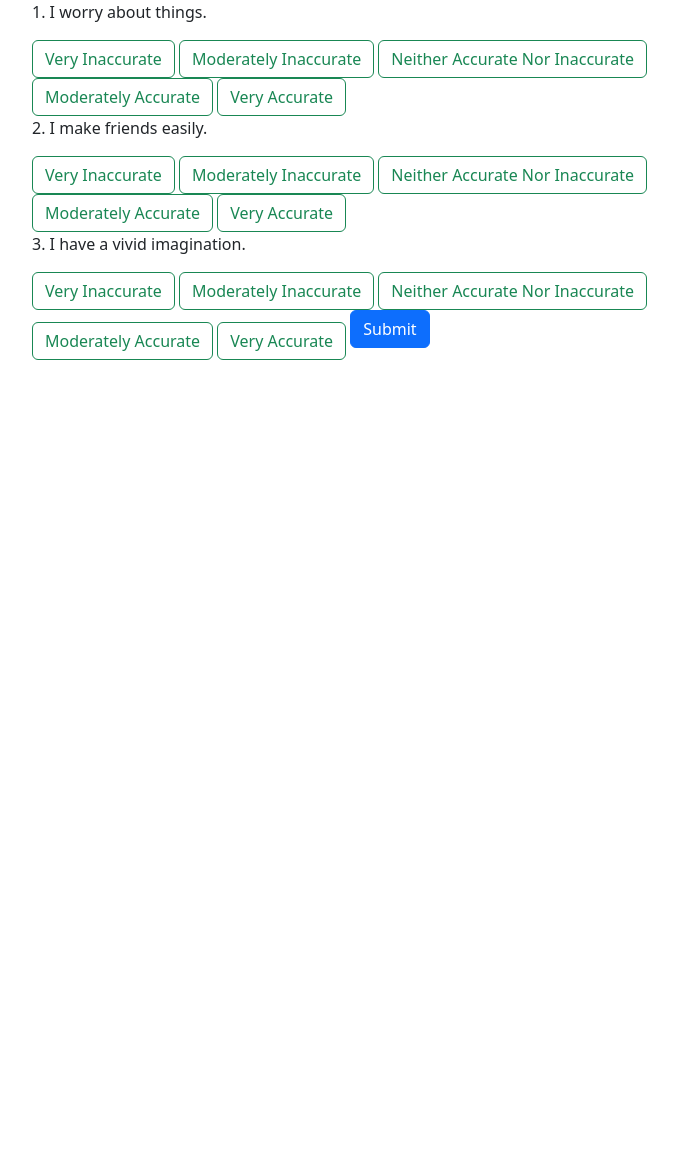
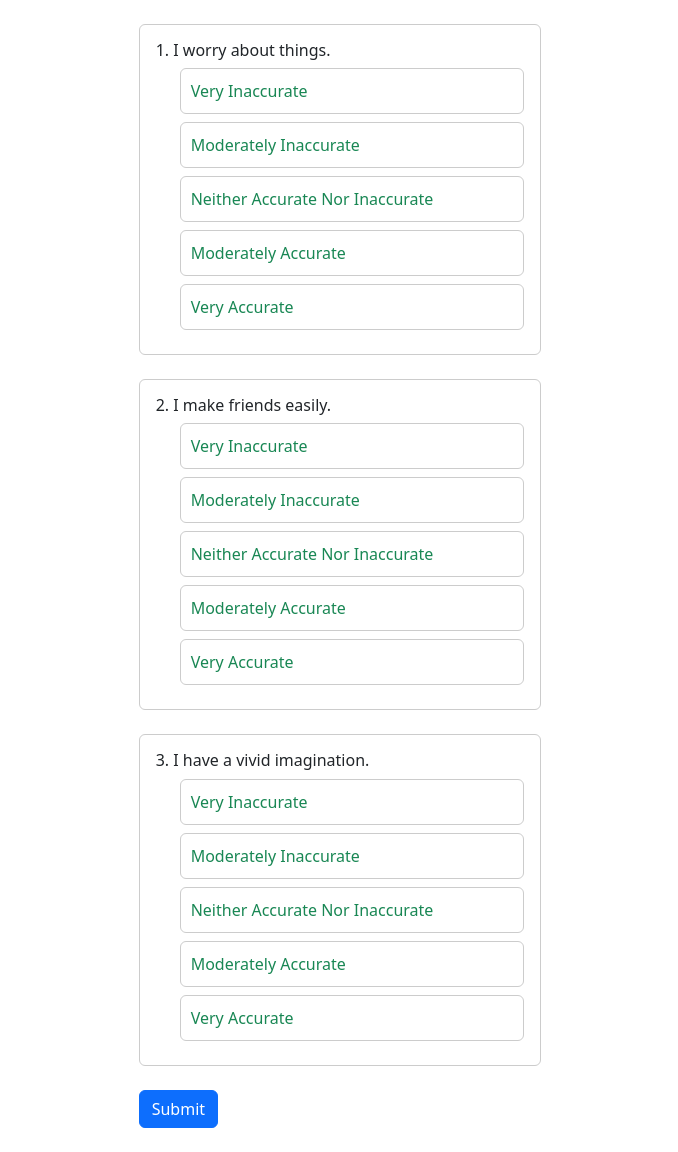
Before and after one commit to Tantan1939/surveyform, a Django app: page / in a window 1280 px wide. Shown: the whole page, without its empty margins (300-978 px from the left). Before the commit the page ends 360 px from the top, so only its background shows below. Run offline with Django 5.2, Linux system fonts and the light colour scheme.

Commit message:
add design

```diff
--- a/Templates/app/index.html
+++ b/Templates/app/index.html
@@ -2,7 +2,7 @@
 
 {% block content %}
 
-<form method="post">
+<!-- <form method="post">
     {% csrf_token %}
 
     <div class="container col-md-6">
@@ -18,6 +18,61 @@
 
         <input type="submit" value="Submit" class="btn btn-primary btn-block mb-4">
     </div>
+</form> -->
+
+<br>
+
+<form method="post">
+    {% csrf_token %}
+
+    <div class="container col-md-4">
+        {% for key_q, value_q in questions.items %}
+        <div class="question-box mb-4 p-3 rounded">
+            <h6>{{ forloop.counter }}. {{ value_q }}</h6>
+
+            <div class="choices">
+                {% for key_c, value_c in choices.items %}
+                <div class="form-check mb-2">
+                    <input type="radio" class="form-check-input btn-check" name="{{ key_q }}" id="{{ key_q }}-{{ key_c }}" autocomplete="off" value="{{ key_c }}" required>
+                    <label class="form-check-label btn btn-outline-success rounded" for="{{ key_q }}-{{ key_c }}">{{ value_c }}</label>
+                </div>
+                {% endfor %}
+            </div>
+        </div>
+        {% endfor %}
+
+        <input type="submit" value="Submit" class="btn btn-primary btn-block mb-4">
+    </div>
 </form>
 
+<style>
+    /* Custom styles for the survey form */
+
+    .question-box {
+        border: 1px solid #ccc;
+        border-radius: 10px;
+        padding: 15px;
+    }
+
+    .choices .form-check-label {
+        display: block;
+        text-align: left;
+        border: 1px solid #ccc;
+        padding: 10px;
+        border-radius: 5px;
+        cursor: pointer;
+    }
+
+    .choices .form-check-input {
+        position: absolute;
+        clip: rect(0, 0, 0, 0);
+    }
+
+    .choices .form-check-label.active {
+        background-color: #28a745;
+        color: white;
+        border-color: #28a745;
+    }
+</style>
+
 {% endblock content %}
```
Also changed, not shown: Templates/app/thanks.html (+6 -4 lines).
